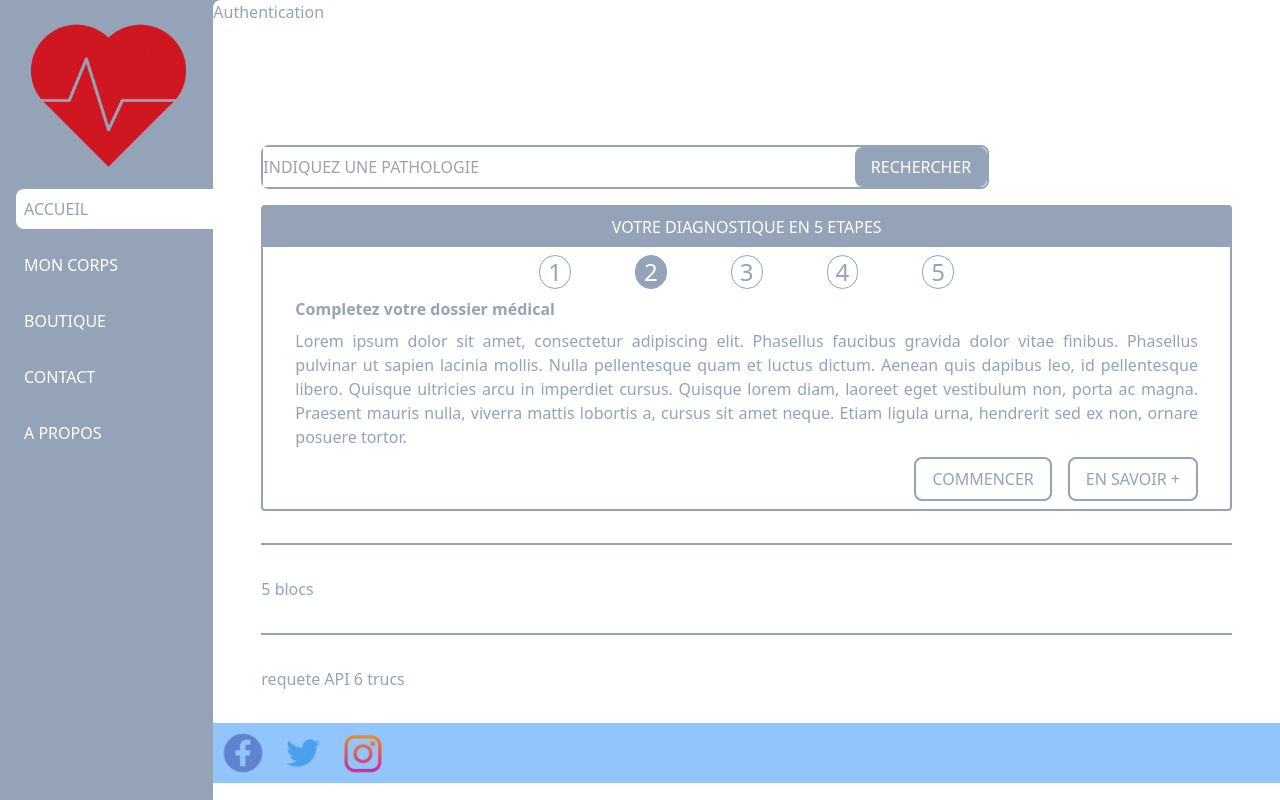
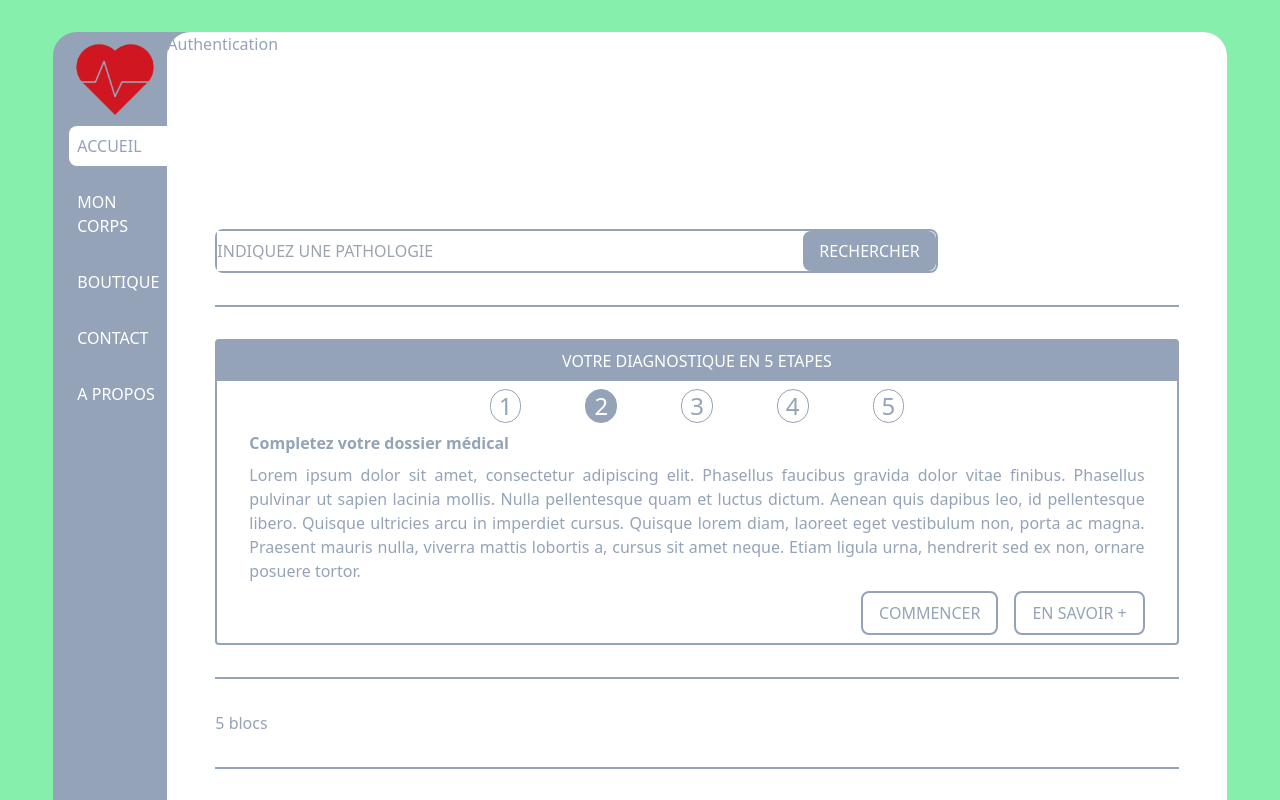
Before and after one commit to Charmander-Team/fo-diag-plus, a Next.js app: page / in a window 1280 px wide. Shown: the top 800 px of the page. Built offline with nearby package versions, Linux system fonts and the light colour scheme.

Commit message:
split HomeOne COmponents in Form and Steps && :art: add some styles

```diff
--- /dev/null
+++ b/Components/Form.jsx
@@ -0,0 +1,20 @@
+import Button from "./Button";
+
+const Form = () => {
+
+    return (
+            <form className="flex">
+
+                <div className="flex basis-3/4 border-2 border-slate-400 rounded-lg">
+
+                    <input className="w-full" type="text" placeholder="INDIQUEZ UNE PATHOLOGIE"/>
+
+                    <Button label="RECHERCHER" classList="float-right bg-slate-400 text-white"/>
+
+                </div>
+
+            </form>
+    );
+}
+
+export default Form;
--- a/Components/HomeOne.jsx
+++ /dev/null
@@ -1,60 +0,0 @@
-import Button from "./Button";
-
-const HomeOne = () => {
-
-    return (
-        <div className="grid gap-4 pb-8">
-
-            <form className="flex">
-
-                <div className="flex basis-3/4 border-2 border-slate-400 rounded-lg">
-
-                    <input className="w-full" type="text" placeholder="INDIQUEZ UNE PATHOLOGIE"/>
-
-                    <Button label="RECHERCHER" classList="float-right bg-slate-400 text-white"/>
-
-                </div>
-
-            </form>
-
-            <div className="border-2 border-slate-400 rounded">
-
-                <div className="bg-slate-400 text-white text-center py-2 px-4">VOTRE DIAGNOSTIQUE EN 5 ETAPES</div>
-
-                <div>
-
-                    <div className="p-2 flex flex-row justify-center gap-16">
-                        <div className="text-2xl pr-2 pl-2 border border-slate-400 rounded-full"> 1 </div>
-                        <div className="text-2xl pr-2 pl-2 border border-slate-400 rounded-full bg-slate-400 text-white">2</div>
-                        <div className="text-2xl pr-2 pl-2 border-slate-400 border rounded-full">3</div>
-                        <div className="text-2xl pr-2 pl-2 border-slate-400 border rounded-full">4</div>
-                        <div className="text-2xl pr-2 pl-2 border-slate-400 border rounded-full">5</div>
-                    </div>
-
-                    <div className="pl-8 pr-8">
-                        <div className="font-bold pb-2">Completez votre dossier médical</div>
-                        <div className="text-justify">
-                            Lorem ipsum dolor sit amet, consectetur adipiscing elit. Phasellus faucibus gravida
-                            dolor vitae finibus. Phasellus pulvinar ut sapien lacinia mollis. Nulla
-                            pellentesque quam et luctus dictum. Aenean quis dapibus leo, id pellentesque libero.
-                            Quisque ultricies arcu in imperdiet cursus. Quisque lorem diam,
-                            laoreet eget vestibulum non, porta ac magna. Praesent mauris nulla, viverra mattis
-                            lobortis a, cursus sit amet neque. Etiam ligula urna, hendrerit sed ex
-                            non, ornare posuere tortor.
-                        </div>
-                    </div>
-
-                    <div className="pt-2 pr-8 pb-2 flex flex-row-reverse gap-4">
-                        <Button label="EN SAVOIR +" classList="border-2 border-slate-400 bg-white"/>
-                        <Button label="COMMENCER" classList="border-2 border-slate-400 bg-white"/>
-                    </div>
-
-                </div>
-
-            </div>
-
-        </div>
-    );
-}
-
-export default HomeOne;
--- /dev/null
+++ b/Components/Steps.jsx
@@ -0,0 +1,45 @@
+import Button from "./Button";
+
+const Steps = () => {
+
+    return (
+        <div className="border-2 border-slate-400 rounded">
+
+            <div className="bg-slate-400 text-white text-center py-2 px-4">VOTRE DIAGNOSTIQUE EN 5 ETAPES</div>
+
+            <div>
+
+                <div className="p-2 flex flex-row justify-center gap-16">
+                    <div className="text-2xl pr-2 pl-2 border border-slate-400 rounded-full"> 1</div>
+                    <div className="text-2xl pr-2 pl-2 border border-slate-400 rounded-full bg-slate-400 text-white">2
+                    </div>
+                    <div className="text-2xl pr-2 pl-2 border-slate-400 border rounded-full">3</div>
+                    <div className="text-2xl pr-2 pl-2 border-slate-400 border rounded-full">4</div>
+                    <div className="text-2xl pr-2 pl-2 border-slate-400 border rounded-full">5</div>
+                </div>
+
+                <div className="pl-8 pr-8">
+                    <div className="font-bold pb-2">Completez votre dossier médical</div>
+                    <div className="text-justify">
+                        Lorem ipsum dolor sit amet, consectetur adipiscing elit. Phasellus faucibus gravida
+                        dolor vitae finibus. Phasellus pulvinar ut sapien lacinia mollis. Nulla
+                        pellentesque quam et luctus dictum. Aenean quis dapibus leo, id pellentesque libero.
+                        Quisque ultricies arcu in imperdiet cursus. Quisque lorem diam,
+                        laoreet eget vestibulum non, porta ac magna. Praesent mauris nulla, viverra mattis
+                        lobortis a, cursus sit amet neque. Etiam ligula urna, hendrerit sed ex
+                        non, ornare posuere tortor.
+                    </div>
+                </div>
+
+                <div className="pt-2 pr-8 pb-2 flex flex-row-reverse gap-4">
+                    <Button label="EN SAVOIR +" classList="border-2 border-slate-400 bg-white"/>
+                    <Button label="COMMENCER" classList="border-2 border-slate-400 bg-white"/>
+                </div>
+
+            </div>
+
+        </div>
+    );
+}
+
+export default Steps;
--- a/pages/_app.jsx
+++ b/pages/_app.jsx
@@ -13,13 +13,15 @@ const MyApp = ({Component, pageProps}) => {
                 <link rel="icon" href="./favicon.png"/>
             </Head>
 
-            <div className="relative min-h-screen flex bg-slate-400 text-slate-400">
+            <div className="flex justify-center py-8 bg-green-300">
 
-                <nav className="basis-1/6 text-white pl-4">
+                <div className="flex basis-11/12 bg-slate-400 text-slate-400 rounded-3xl">
+
+                    <nav className="basis-1/12 text-white pl-4">
                         <SideBar/>
                     </nav>
 
-                <div className="basis-5/6 bg-white rounded-l-lg grid grid-rows-6">
+                    <div className="basis-11/12 bg-white rounded-3xl grid grid-rows-6">
 
                         <aside className="row-span-1">
                             <Authentication/>
@@ -36,6 +38,8 @@ const MyApp = ({Component, pageProps}) => {
                     </div>
 
                 </div>
+
+            </div>
         </>
     )
 }
--- a/pages/index.jsx
+++ b/pages/index.jsx
@@ -1,14 +1,25 @@
-import HomeOne from "../Components/HomeOne";
+import Steps from "../Components/Steps";
+import Form from "../Components/Form";
 
 const Home = () => {
     return (
         <div className="divide-y-2 divide-slate-400">
 
-            <HomeOne/>
+            <div className="pt-8 pb-8">
+                <Form/>
+            </div>
 
-            <div className="pt-8 pb-8">5 blocs</div>
+            <div className="pt-8 pb-8">
+                <Steps/>
+            </div>
 
-            <div className="pt-8 pb-8">requete API 6 trucs</div>
+            <div className="pt-8 pb-8">
+                5 blocs
+            </div>
+
+            <div className="pt-8 pb-8">
+                requete API 6 trucs
+            </div>
 
         </div>
     )
```
Lines whose indentation alone changed are shown as unchanged.
